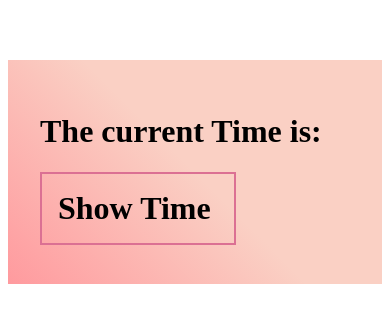
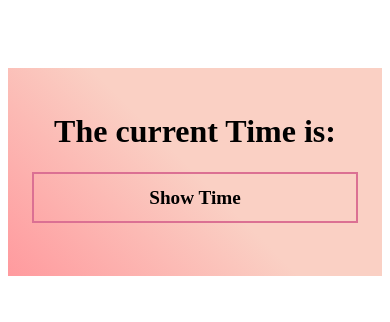
Before and after one commit to Raj1778/Current-Time, a plain HTML site: page index.html in a window 390 px wide. Shown: the part 258-580 px from the top of the page. Drawn offline with Linux system fonts and the light colour scheme.

Commit message:
Improved mobile responsiveness

```diff
--- a/index.html
+++ b/index.html
@@ -20,8 +20,24 @@
       #Time {
         cursor: pointer;
         border: 2px solid palevioletred;
-        width: 10rem;
+        width: 100%;
+        max-width: 10rem;
         padding: 1rem;
+        text-align: center;
+        box-sizing: border-box;
+      }
+      @media (max-width: 600px) {
+        .container > div {
+          width: 90%;
+          padding: 1.5em;
+          text-align: center;
+        }
+
+        #Time {
+          max-width: 100%;
+          font-size: 1.2rem;
+          padding: 0.8rem;
+        }
       }
     </style>
   </head>
```
